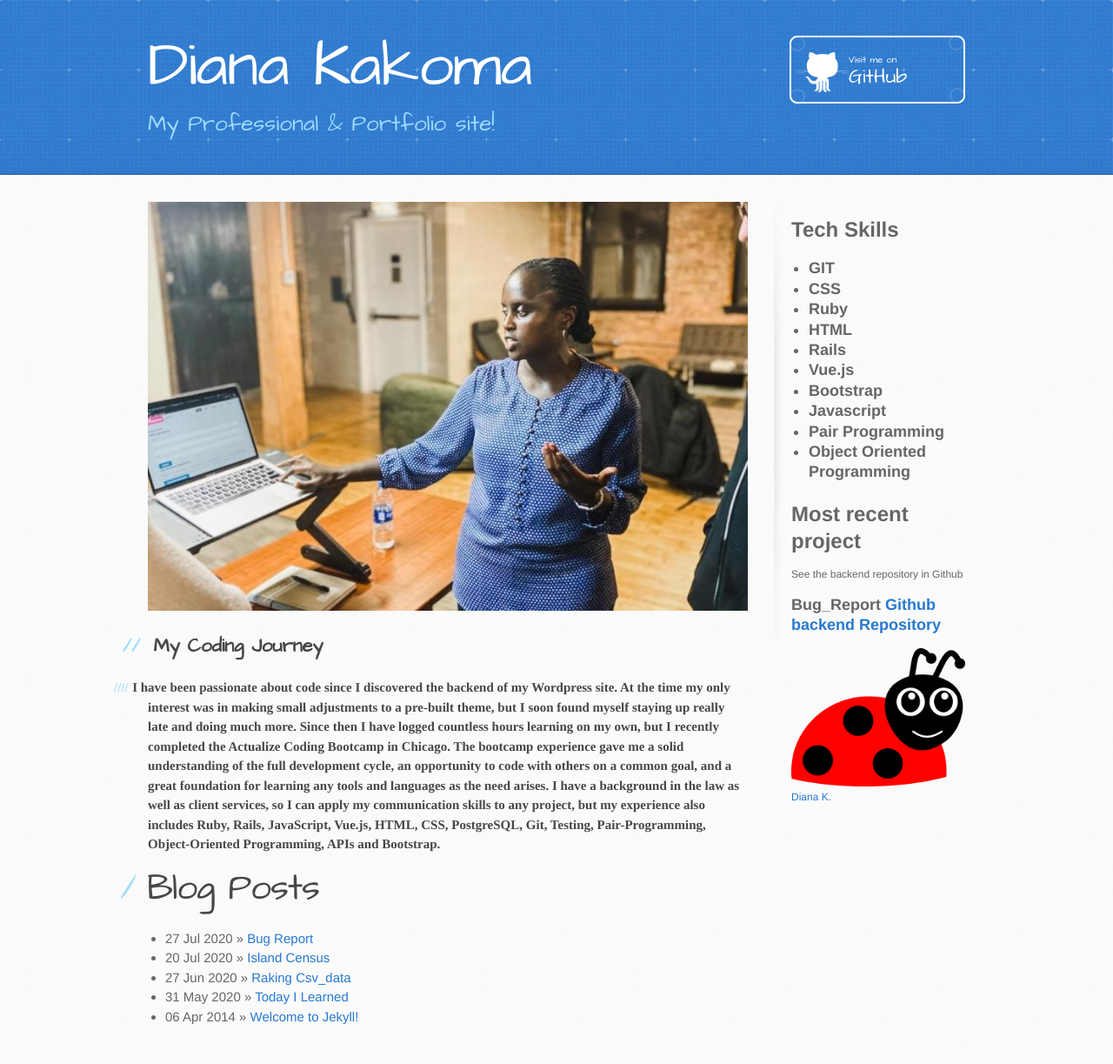
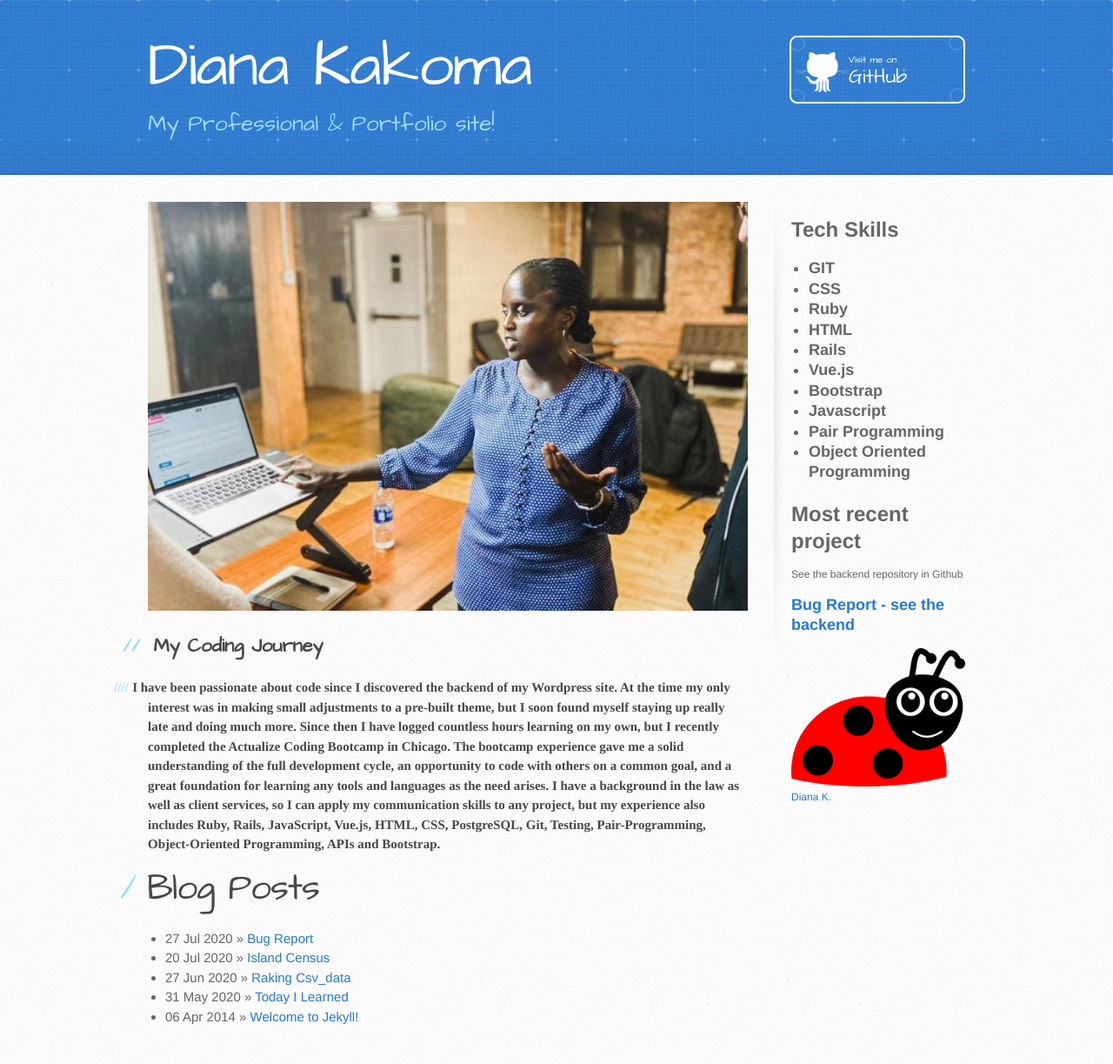
Before and after one commit to dianakakoma/dianakakoma.github.io, a Jekyll site: the page built from index.html, in a window 1280 px wide. Shown: the whole page at 87% size. Built offline with Jekyll 4.4.1, drawn with Linux system fonts in a browser that asks for light colours; comment, search, counter and statistics services are not loaded.

Commit message:
Update default.html

```diff
--- a/_layouts/default.html
+++ b/_layouts/default.html
@@ -55,7 +55,7 @@
           </h2>
           <h1>Most recent project</h1>
           <a href="https://github.com/dianakakoma/bug_report_be">See the backend repository in Github</a>
-          <h2>Bug_Report <a href="https://github.com/dianakakoma/bug_report_be">Github backend Repository</a> </h2>
+          <h2> <a href="https://github.com/dianakakoma/bug_report_be">Bug Report - see the backend</a> </h2>
           <a href="https://github.com/dianakakoma/bug_report_be"> <img src="/images/happy-ladybug.png" width="100%" height="auto"> </a>
 
 
```
